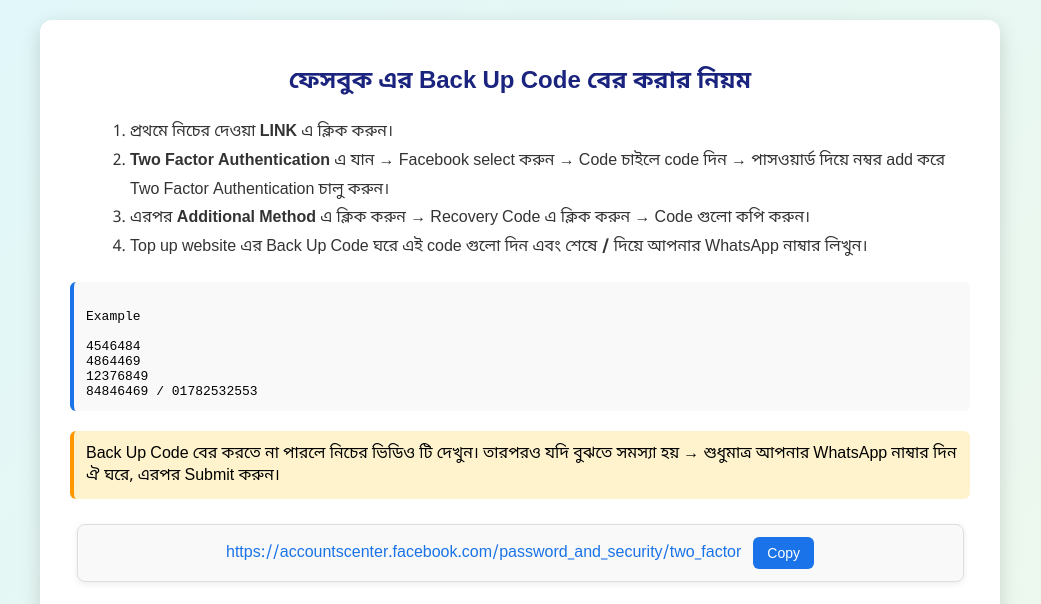
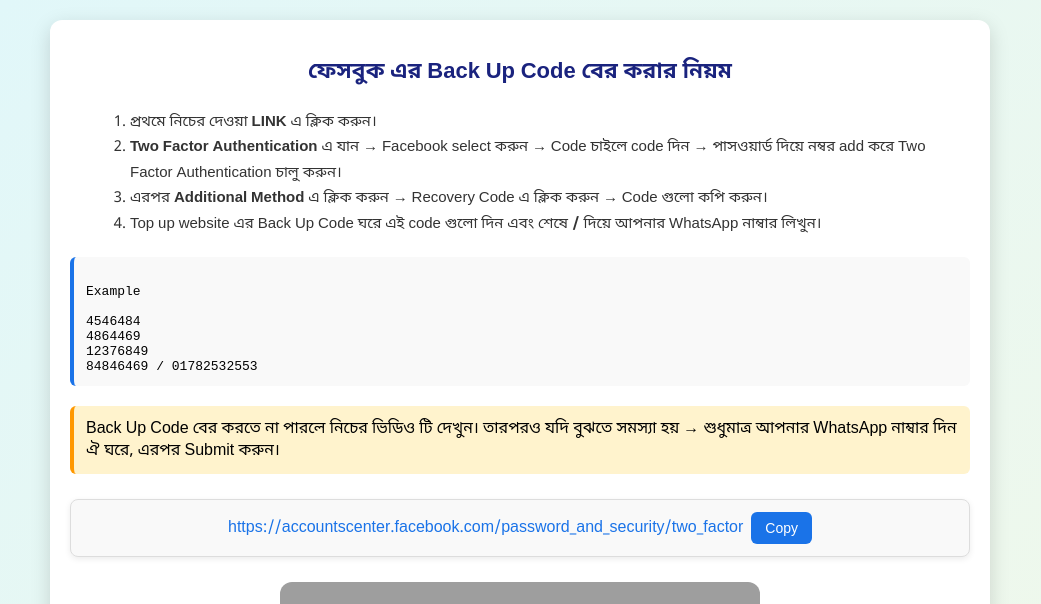
Before and after one commit to Osman5171/topup, a plain HTML site: page index.html in a window 1280 px wide. Shown: the top 604 px of the page, without its empty margins (120-1161 px from the left). Drawn offline with Linux system fonts and the light colour scheme; grey boxes are pictures that could not be loaded.

Commit message:
first commit 6

```diff
--- a/index.html
+++ b/index.html
@@ -2,7 +2,7 @@
 <html lang="bn">
 <head>
   <meta charset="UTF-8">
-  <title>eagle eye</title>
+  <title>eagle git add .eye</title>
   <meta name="viewport" content="width=device-width, initial-scale=1.0">
   <style>
     @import url('https://fonts.googleapis.com/css2?family=Noto+Sans+Bengali:wght@400;600&display=swap');
@@ -14,37 +14,36 @@
       background: linear-gradient(135deg, #e0f7fa, #f1f8e9);
       display: flex;
       justify-content: center;
-      align-items: center;
-      min-height: 100vh;
+      align-items: flex-start; /* flex-start for mobile scrolling */
+      padding-top: 20px;
     }
 
     .container {
       background: #fff;
+      width: 95%;
       max-width: 900px;
-      padding: 30px;
+      padding: 20px;
       border-radius: 12px;
       box-shadow: 0 6px 20px rgba(0,0,0,0.15);
       text-align: left;
-      margin: 20px;
+      margin-bottom: 20px;
     }
 
-    /* Fade-in heading */
     h1 {
-      font-size: 24px;
+      font-size: 22px;
       color: #1a237e;
       text-align: center;
       margin-bottom: 20px;
+      line-height: 1.6;
       opacity: 0;
       animation: fadeIn 1.5s forwards;
     }
 
-    @keyframes fadeIn {
-      to { opacity: 1; }
-    }
+    @keyframes fadeIn { to { opacity: 1; } }
 
     ol {
-      font-size: 16px;
-      line-height: 1.8;
+      font-size: 15px;
+      line-height: 1.7;
       color: #333;
       margin-left: 20px;
       opacity: 0;
@@ -59,6 +58,7 @@
       opacity: 0;
       animation: slideIn 1s forwards;
       animation-delay: 1s;
+      word-break: break-word;
     }
 
     .example {
@@ -73,22 +73,20 @@
       border-left: 4px solid #ff9800;
     }
 
-    @keyframes slideIn {
-      from { transform: translateY(20px); opacity: 0; }
-      to { transform: translateY(0); opacity: 1; }
-    }
+    @keyframes slideIn { from { transform: translateY(20px); opacity: 0; } to { transform: translateY(0); opacity: 1; } }
 
     .link-box {
       display: flex;
+      flex-wrap: wrap; /* wrap for small screens */
       justify-content: center;
       align-items: center;
-      gap: 12px;
+      gap: 8px;
       padding: 12px 15px;
       margin: 25px auto;
       background: #f9f9f9;
       border: 1px solid #ddd;
       border-radius: 8px;
-      max-width: 95%;
+      max-width: 100%;
       box-shadow: 0 2px 6px rgba(0,0,0,0.08);
       opacity: 0;
       animation: fadeIn 1s forwards;
@@ -100,6 +98,7 @@
       color: #1a73e8;
       text-decoration: none;
       position: relative;
+      word-break: break-word;
     }
 
     a::after {
@@ -113,9 +112,7 @@
       transition: width 0.3s;
     }
 
-    a:hover::after {
-      width: 100%;
-    }
+    a:hover::after { width: 100%; }
 
     button {
       padding: 8px 14px;
@@ -129,12 +126,10 @@
       transition: background 0.3s;
     }
 
-    button:hover {
-      background-color: #155ab6;
-    }
+    button:hover { background-color: #155ab6; }
 
     @keyframes bounce {
-      0%, 20%, 50%, 80%, 100% { transform: translateY(0); }
+      0%,20%,50%,80%,100% { transform: translateY(0); }
       40% { transform: translateY(-6px); }
       60% { transform: translateY(-3px); }
     }
@@ -160,10 +155,13 @@
       transform: scale(1.02);
     }
 
-    @media (min-width: 768px) {
-      iframe {
-        height: 400px;
-      }
+    /* Mobile adjustments */
+    @media (max-width: 768px) {
+      h1 { font-size: 20px; }
+      ol { font-size: 14px; margin-left: 15px; }
+      iframe { height: 220px; }
+      .link-box { flex-direction: column; gap: 6px; padding: 10px; }
+      button { width: 100%; max-width: 200px; }
     }
   </style>
 </head>
```
